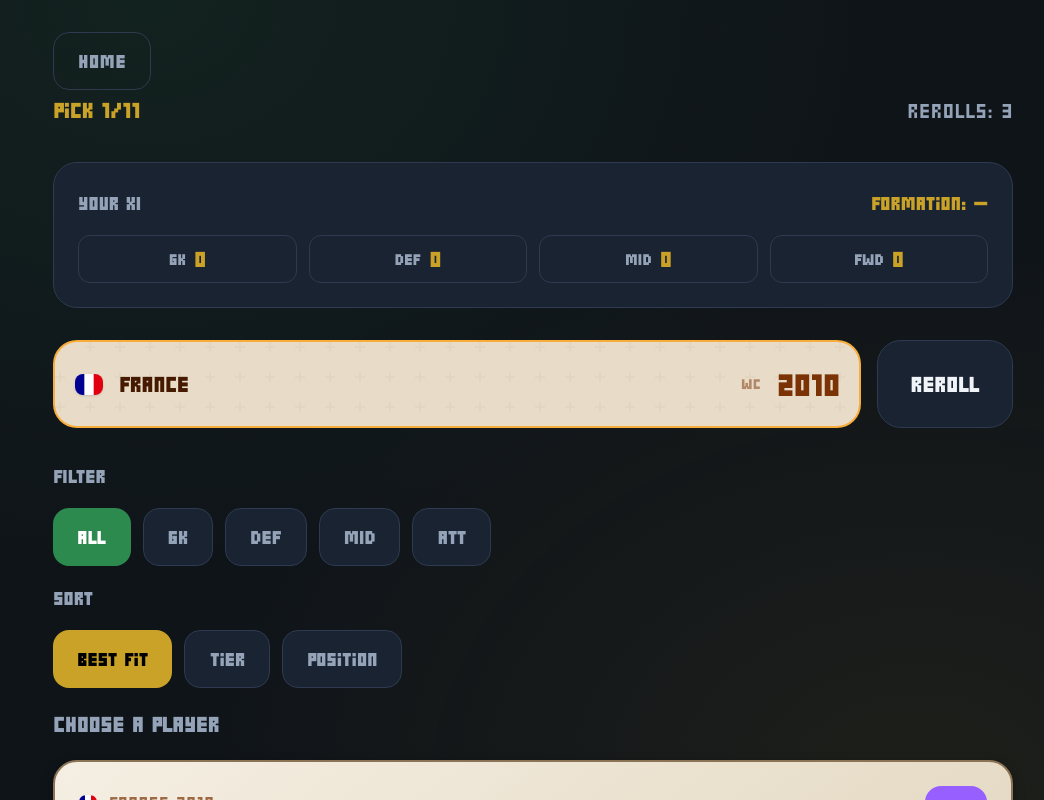
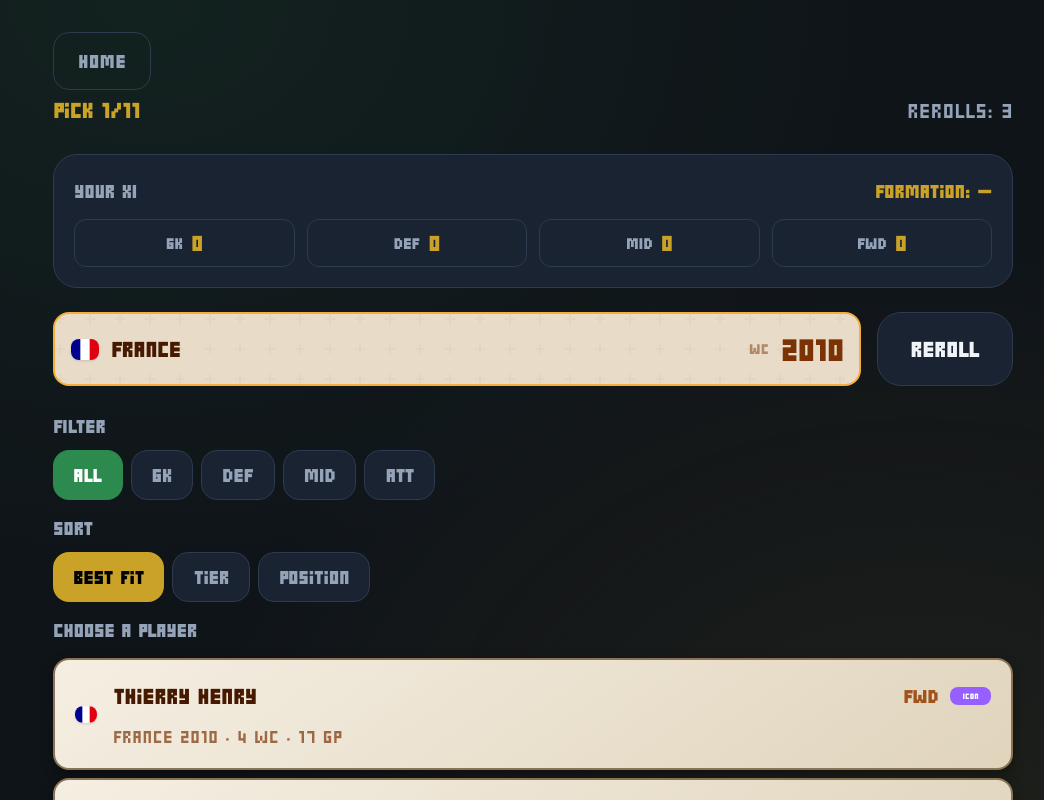
Before and after one commit to marcoslopezblasco/invictos, a Next.js app: page /play in a window 1280 px wide. Both pictures are taken after a click on the button "ROLL". Shown: the top 800 px of the page, without its empty margins (107-1151 px from the left). Built offline with nearby package versions, Linux system fonts and the light colour scheme.

Commit message:
Compact player cards and tighter draft layout
- Two-line classic cards with inline tier and condensed WC/match stats

- Reduce padding and gaps in draft list, filters, spin bar, and XI panel

Co-authored-by: Cursor <cursoragent@cursor.com>

```diff
--- a/src/components/DraftScreen.tsx
+++ b/src/components/DraftScreen.tsx
@@ -124,7 +124,7 @@ export function DraftScreen() {
   const showSpin = spinAnim ?? { active: false, target: spin, onDone: () => {} };
 
   return (
-    <div className="flex flex-col gap-4 px-4 pb-8">
+    <div className="flex flex-col gap-3 px-4 pb-6">
       <div className="flex items-center justify-between">
         <span className="text-sm font-bold text-[var(--accent-gold)]">
           {t(locale, "draft.pick")} {pickNum}/{TOTAL_PICKS}
@@ -166,23 +166,23 @@ export function DraftScreen() {
       </div>
 
       {isRolling ? (
-        <p className="py-6 text-center text-sm font-semibold text-[var(--text-muted)]">
+        <p className="py-3 text-center text-xs font-semibold text-[var(--text-muted)]">
           {t(locale, "draft.rolling")}
         </p>
       ) : (
-      <div className="flex flex-col gap-2">
-        <div className="flex flex-col gap-2">
+      <div className="flex flex-col gap-1.5">
+        <div className="flex flex-col gap-1">
           <span className="text-xs font-bold uppercase tracking-wide text-[var(--text-muted)]">
             {t(locale, "draft.filter")}
           </span>
-          <div className="flex flex-wrap gap-1.5">
+          <div className="flex flex-wrap gap-1">
             {POSITION_FILTERS.map((f) => (
               <button
                 key={f}
                 type="button"
                 disabled={isRolling}
                 onClick={() => setPositionFilter(f)}
-                className={`rounded-lg px-3 py-1.5 text-xs font-bold transition ${
+                className={`rounded-lg px-2.5 py-1 text-xs font-bold transition ${
                   positionFilter === f
                     ? "bg-[var(--accent)] text-white"
                     : "border border-[var(--border)] bg-[var(--bg-card)] text-[var(--text-muted)]"
@@ -194,18 +194,18 @@ export function DraftScreen() {
           </div>
         </div>
 
-        <div className="flex flex-col gap-2">
+        <div className="flex flex-col gap-1">
           <span className="text-xs font-bold uppercase tracking-wide text-[var(--text-muted)]">
             {t(locale, "draft.sort")}
           </span>
-          <div className="flex flex-wrap gap-1.5">
+          <div className="flex flex-wrap gap-1">
             {SORT_OPTIONS.map((s) => (
               <button
                 key={s}
                 type="button"
                 disabled={isRolling}
                 onClick={() => setSortBy(s)}
-                className={`rounded-lg px-3 py-1.5 text-xs font-bold transition ${
+                className={`rounded-lg px-2.5 py-1 text-xs font-bold transition ${
                   sortBy === s
                     ? "bg-[var(--accent-gold)] text-black"
                     : "border border-[var(--border)] bg-[var(--bg-card)] text-[var(--text-muted)]"
@@ -217,7 +217,7 @@ export function DraftScreen() {
           </div>
         </div>
 
-        <p className="text-sm font-semibold text-[var(--text-muted)]">
+        <p className="text-xs font-semibold text-[var(--text-muted)]">
           {t(locale, "draft.choose")}
           {displayed.length !== eligible.length && (
             <span className="ml-1 text-[var(--accent-gold)]">
@@ -226,9 +226,9 @@ export function DraftScreen() {
           )}
         </p>
 
-        <div className="flex flex-col gap-2">
+        <div className="flex flex-col gap-1">
           {displayed.length === 0 ? (
-            <p className="rounded-xl border border-dashed border-[var(--border)] px-4 py-6 text-center text-sm text-[var(--text-muted)]">
+            <p className="rounded-lg border border-dashed border-[var(--border)] px-3 py-4 text-center text-xs text-[var(--text-muted)]">
               —
             </p>
           ) : (
--- a/src/components/PlayerCard.tsx
+++ b/src/components/PlayerCard.tsx
@@ -24,45 +24,56 @@ export function PlayerCard({
   const matches = p.matches ?? 0;
   const showStats = showsClassicCardStats(mode);
 
+  if (!showStats) {
+    return (
+      <button
+        type="button"
+        onClick={onSelect}
+        className="card-sticker w-full rounded-lg px-2.5 py-2 text-left transition active:scale-[0.98]"
+      >
+        <div className="flex items-center justify-between gap-2 leading-none">
+          <span className="min-w-0 truncate text-sm font-black">
+            {appearance.displayName}
+          </span>
+          <span className="shrink-0 text-xs font-bold text-amber-800/85">
+            {appearance.position}
+          </span>
+        </div>
+      </button>
+    );
+  }
+
   return (
     <button
       type="button"
       onClick={onSelect}
-      className="card-sticker w-full rounded-xl p-3 text-left transition active:scale-[0.98]"
+      className="card-sticker w-full rounded-lg px-2.5 py-2 text-left transition active:scale-[0.98]"
     >
-      <div className="flex items-start justify-between gap-2">
+      <div className="flex items-center gap-2 leading-tight">
+        <CountryFlag country={appearance.country} size={22} className="shrink-0" />
         <div className="min-w-0 flex-1">
-          <div className="flex items-center gap-1.5 text-xs font-medium text-amber-900/70">
-            <CountryFlag country={appearance.country} size={18} />
-            <span>
-              {appearance.country} {appearance.worldCup}
+          <div className="flex items-center gap-1.5">
+            <span className="min-w-0 flex-1 truncate text-sm font-black text-amber-950">
+              {appearance.displayName}
+            </span>
+            <span className="shrink-0 text-xs font-bold text-amber-800/85">
+              {appearance.position}
+            </span>
+            <span
+              className={`shrink-0 rounded px-1.5 py-0.5 text-[10px] font-black uppercase leading-none ${tierBadgeClass(p.overall)}`}
+            >
+              {tierLabel(locale, p.overall)}
             </span>
           </div>
-          <div className="text-base font-bold leading-tight">{appearance.displayName}</div>
-          <div className="mt-0.5 text-xs font-semibold text-amber-900/80">
-            {appearance.position}
-          </div>
+          <p className="mt-0.5 truncate text-xs text-amber-900/70">
+            {appearance.country} {appearance.worldCup}
+            {" · "}
+            {worldCups} {t(locale, "card.wcShort")}
+            {" · "}
+            {matches} {t(locale, "card.matchesShort")}
+          </p>
         </div>
-        {showStats && (
-          <div
-            className={`shrink-0 rounded-lg px-2 py-1 text-center text-[20px] font-black uppercase tracking-wide ${tierBadgeClass(p.overall)}`}
-          >
-            {tierLabel(locale, p.overall)}
-          </div>
-        )}
       </div>
-      {showStats && (
-        <div className="mt-2 grid grid-cols-2 gap-2 text-[20px] font-semibold">
-          <div className="rounded bg-amber-900/8 px-2 py-1">
-            <div className="text-amber-900/50">{t(locale, "card.worldCups")}</div>
-            <div className="text-sm font-black text-amber-950">{worldCups}</div>
-          </div>
-          <div className="rounded bg-amber-900/8 px-2 py-1">
-            <div className="text-amber-900/50">{t(locale, "card.matches")}</div>
-            <div className="text-sm font-black text-amber-950">{matches}</div>
-          </div>
-        </div>
-      )}
     </button>
   );
 }
--- a/src/components/SpinSlotMachine.tsx
+++ b/src/components/SpinSlotMachine.tsx
@@ -76,7 +76,7 @@ export function SpinSlotMachine({
 
   return (
     <div
-      className={`paper-texture flex min-h-11 min-w-0 flex-1 items-center gap-2 rounded-xl border-2 px-2.5 py-1.5 transition-all duration-300 ${
+      className={`paper-texture flex min-h-9 min-w-0 flex-1 items-center gap-1.5 rounded-lg border-2 px-2 py-1 transition-all duration-300 ${
         landed
           ? "border-amber-500/70"
           : "border-amber-700/40 shadow-inner"
--- a/src/components/TeamBuilderPanel.tsx
+++ b/src/components/TeamBuilderPanel.tsx
@@ -41,8 +41,8 @@ export function TeamBuilderPanel({
   );
 
   return (
-    <div className="rounded-xl border border-[var(--border)] bg-[var(--bg-card)] p-3">
-      <div className="mb-2 flex items-center justify-between">
+    <div className="rounded-xl border border-[var(--border)] bg-[var(--bg-card)] p-2.5">
+      <div className="mb-1.5 flex items-center justify-between">
         <span className="text-xs font-bold uppercase tracking-wide text-[var(--text-muted)]">
           {t(locale, "draft.yourXi")}
         </span>
@@ -54,7 +54,7 @@ export function TeamBuilderPanel({
       <PositionSlots counts={counts} locale={locale} />
 
       {drafted.length > 0 && (
-        <div className="mt-3">
+        <div className="mt-2">
           <FormationPitch drafted={drafted} compact />
         </div>
       )}
--- a/src/lib/i18n.ts
+++ b/src/lib/i18n.ts
@@ -45,6 +45,8 @@ const translations: Record<Locale, Record<string, string>> = {
     "draft.sortPosition": "Posición",
     "card.worldCups": "Mundiales",
     "card.matches": "Partidos",
+    "card.wcShort": "Mund.",
+    "card.matchesShort": "PJ",
     "tier.legend": "Leyenda",
     "tier.icon": "Icono",
     "tier.crack": "Crack",
@@ -143,6 +145,8 @@ const translations: Record<Locale, Record<string, string>> = {
     "draft.sortPosition": "Position",
     "card.worldCups": "World Cups",
     "card.matches": "Matches",
+    "card.wcShort": "WC",
+    "card.matchesShort": "GP",
     "tier.legend": "Legend",
     "tier.icon": "Icon",
     "tier.crack": "Crack",
```
